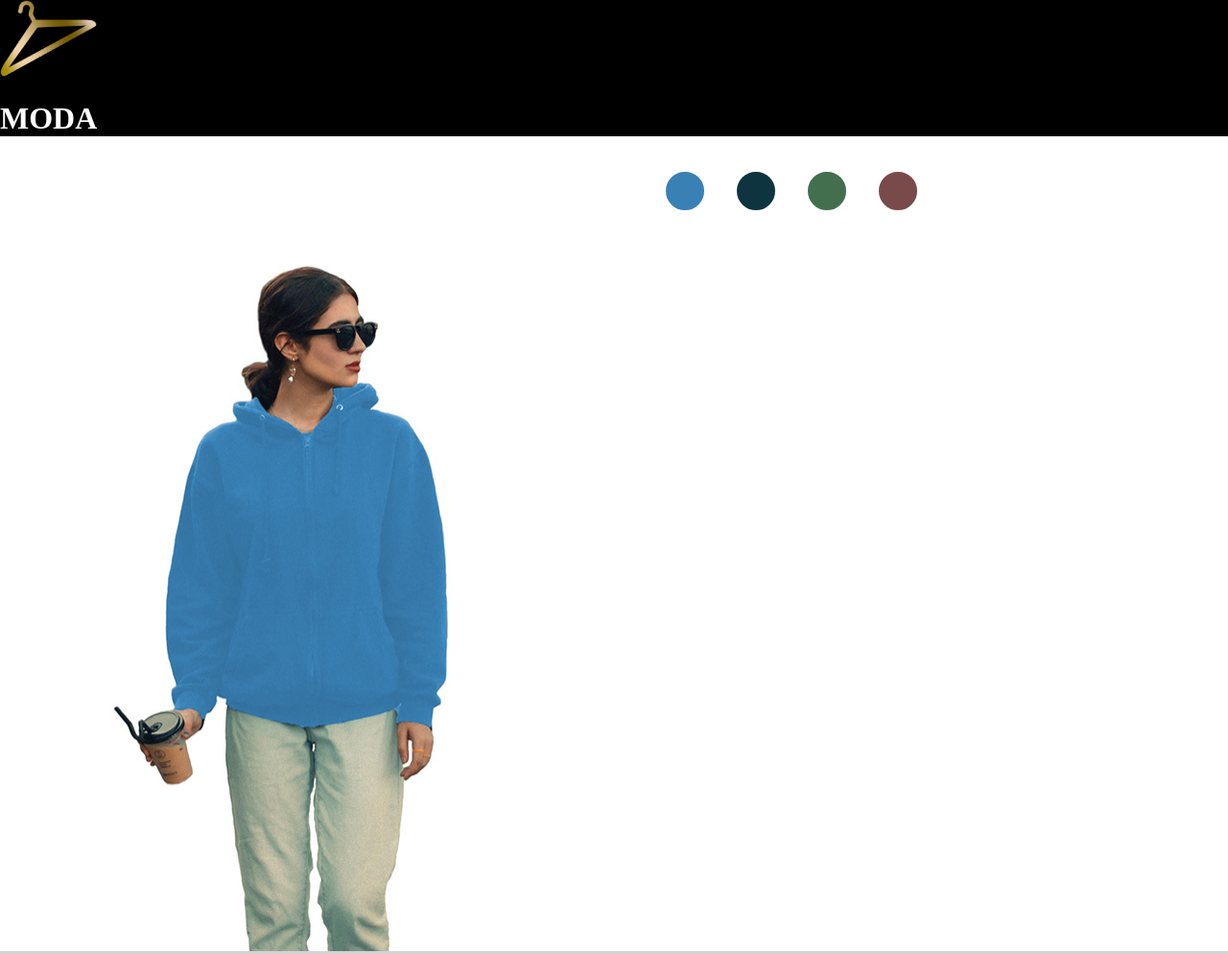
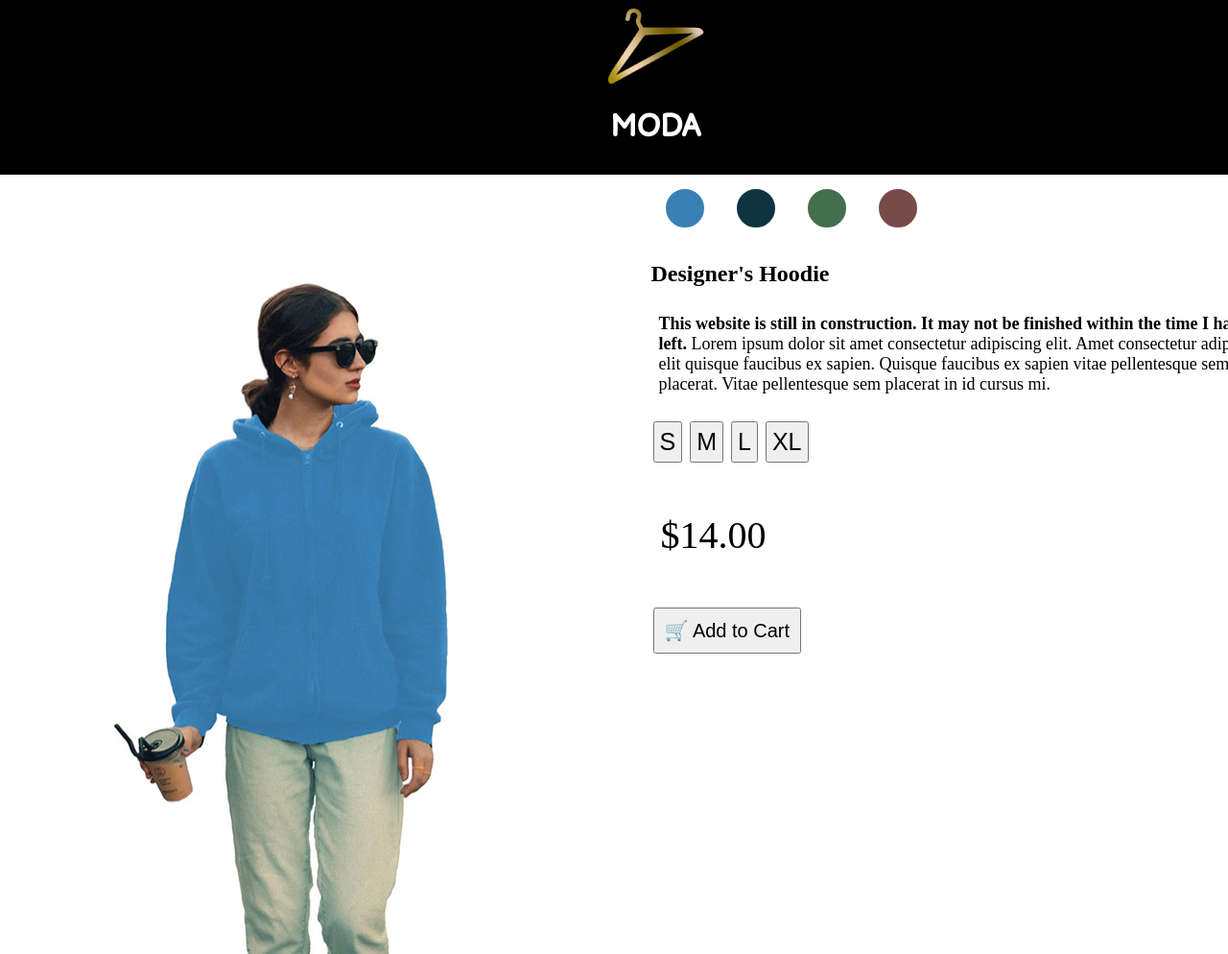
Before and after one commit to nashs04/GRA, a plain HTML site: page GRA1144CP6SarahNash2026/index.html in a window 1280 px wide. Shown: the top 994 px of the page at 96% size. Drawn offline with Linux system fonts and the light colour scheme.

Commit message:
Add files via upload

```diff
--- a/GRA1144CP6SarahNash2026/index.html
+++ b/GRA1144CP6SarahNash2026/index.html
@@ -3,10 +3,11 @@
 <head>
 <meta charset="UTF-8">
 <title>MODA | Hoodie | Sarah Nash, 2026</title>
+<link href="https://fonts.googleapis.com/css?family=Balsamiq+Sans" rel="stylesheet">
 <style type="text/css">
 body {
     margin: 0;
-    background-color: lightgrey;
+    background-color: lightgreen;
 }
 wrapper {
     width: 1366px;
@@ -17,6 +18,11 @@ wrapper {
 header {
     background-color: black;
     color: white;
+    padding: 8px;
+    text-align: center;
+}
+h1 {
+    font-family: 'Balsamiq Sans'
 }
 main {
 	display: grid;
@@ -57,6 +63,27 @@ section {
 }
 #red-btn {
     background-color: #784a4a;
+}
+.productinfo {
+    padding: 8px;
+    font-size: 18px;
+}
+.sizes {
+    padding: 5px;
+    margin: 2px;
+    font-size: 25px;
+}
+.price {
+    padding: 10px;
+    font-size: 40px;
+}
+.cart {
+    padding: 10px;
+    margin: 2px;
+    font-size: 20px;
+}
+footer {
+    padding: 25px 30px;
 }
 </style>
 <script type="text/javascript">
@@ -105,9 +132,17 @@ function MM_showHideLayers() { //v9.0
         <button id="green-btn" onClick="MM_showHideLayers('hoodie-dark-teal','','hide','hoodie-red','','hide','hoodie-blue','','hide','hoodie-green','','show')"></button>
         <button id="red-btn" onClick="MM_showHideLayers('hoodie-dark-teal','','hide','hoodie-red','','show','hoodie-blue','','hide','hoodie-green','','hide')"></button>
       </div>
+      <h2>Designer's Hoodie</h2>
+      <p class="productinfo"><b>This website is still in construction. It may not be finished within the time I have left.</b> Lorem ipsum dolor sit amet consectetur adipiscing elit. Amet consectetur adipiscing elit quisque faucibus ex sapien. Quisque faucibus ex sapien vitae pellentesque sem placerat. Vitae pellentesque sem placerat in id cursus mi.</p>
+      <button class="sizes">S</button>
+      <button class="sizes">M</button>
+      <button class="sizes">L</button>
+      <button class="sizes">XL</button>
+      <p class="price">&#36;14.00</p>
+      <button class="cart">&#128722; Add to Cart</button>
     </section>
   </main>
-  <footer></footer>
+  <footer>&copy; 2026, Sarah Nash. This is a fictitious web page created solely for the purpose of education and training. All products and people associated with this web page are also fictitious. Any resemblance to real brands, products, or people is purely coincidental. Information provided about the product is also fictitious and should not be construed to be representative of actual products on the market in a similar product category.</footer>
 </wrapper>
 </body>
 </html>
```
